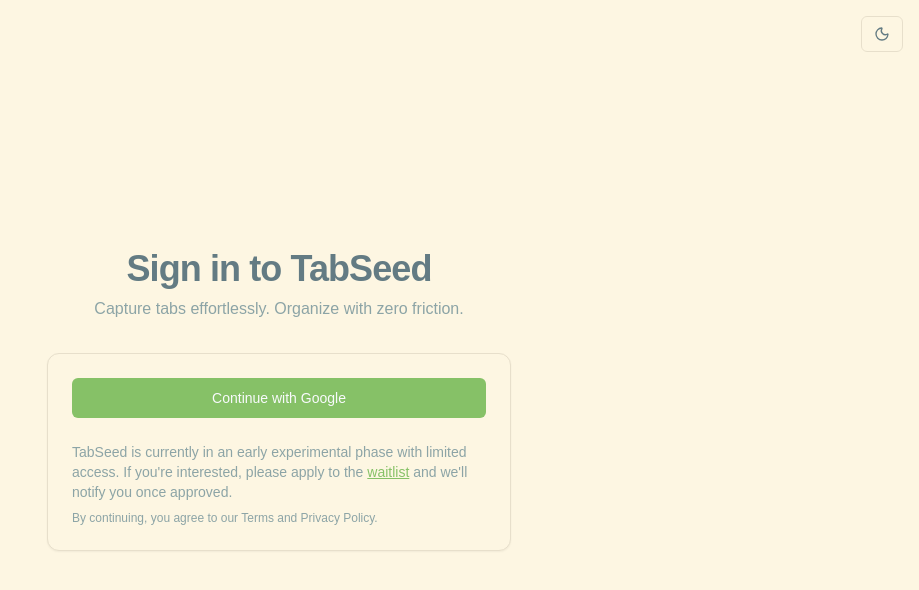
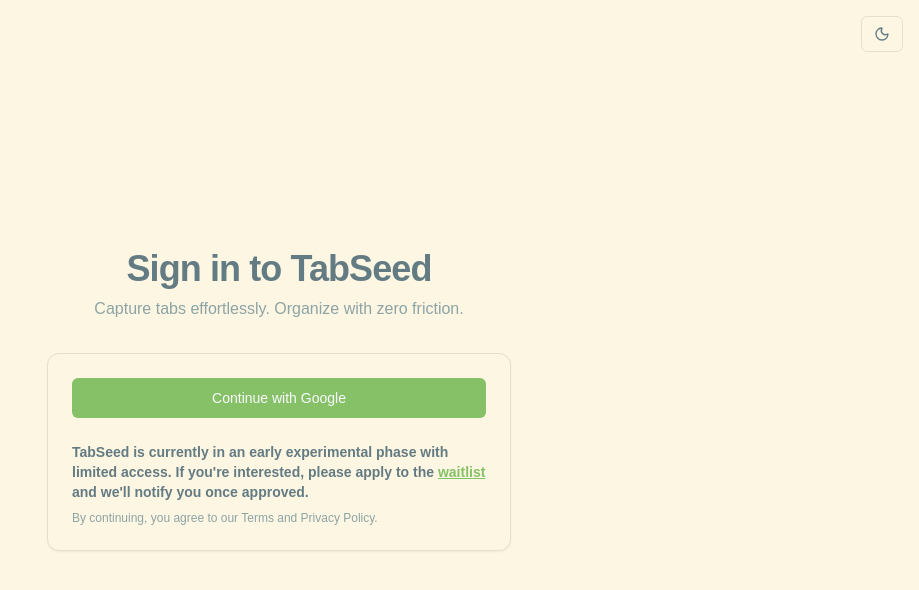
Before and after one commit to evaaaaawu/tabseed, a Next.js app: page /login in a window 1280 px wide. Shown: the top 590 px of the page, without its empty margins (361-1280 px from the left). Built offline with nearby package versions, Linux system fonts and the light colour scheme; a web font is replaced by a local one.

Commit message:
style(login): update paragraph styling for clarity and emphasis

```diff
--- a/src/app/login/page.tsx
+++ b/src/app/login/page.tsx
@@ -20,7 +20,7 @@ export default function LoginPage() {
         </div>
 
         <div className="mt-5 space-y-2 text-sm text-muted-foreground sm:mt-6">
-          <p>
+          <p className="font-semibold text-foreground">
             TabSeed is currently in an early experimental phase with limited access. If you're
             interested, please apply to the{' '}
             <a className="text-primary underline hover:text-primary/90" href="/waitlist">
```
